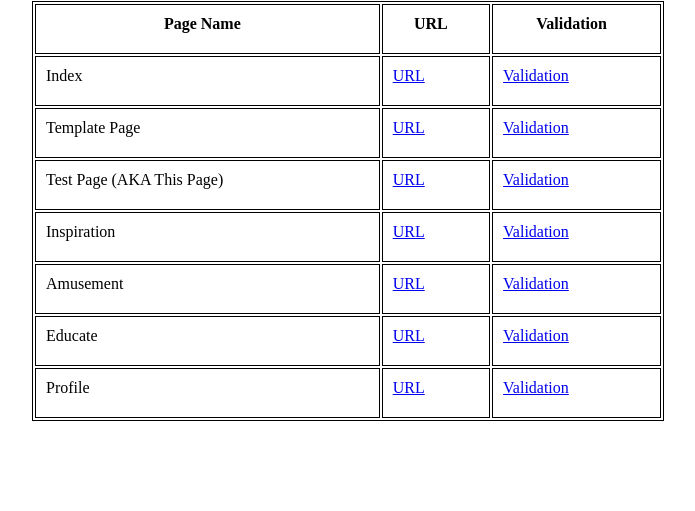
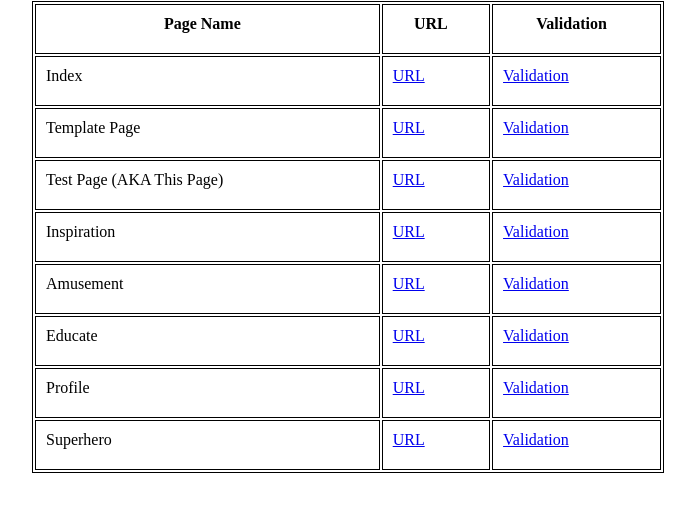
Before and after one commit to mann8296/mann8296.github.io, a plain HTML site: page test.html in a window 1280 px wide. Shown: the part 79-590 px from the top of the page, without its empty margins (292-987 px from the left). Drawn offline with Linux system fonts and the light colour scheme.

Commit message:
Update test.html

```diff
--- a/test.html
+++ b/test.html
@@ -65,6 +65,11 @@
             <td><a href="https://mann8296.github.io/profile.html">URL</a></td>
             <td><a href="https://validator.w3.org/nu/?doc=https://mann8296.github.io/profile.html">Validation</a></td>
         </tr>
+        <tr>
+            <td>Superhero</td>
+            <td><a href="https://mann8296.github.io/superhero.html">URL</a></td>
+            <td><a href="https://validator.w3.org/nu/?doc=https://mann8296.github.io/superhero.html">Validation</a></td>
+        </tr>
       </table>
     </body>
 </html>
```
